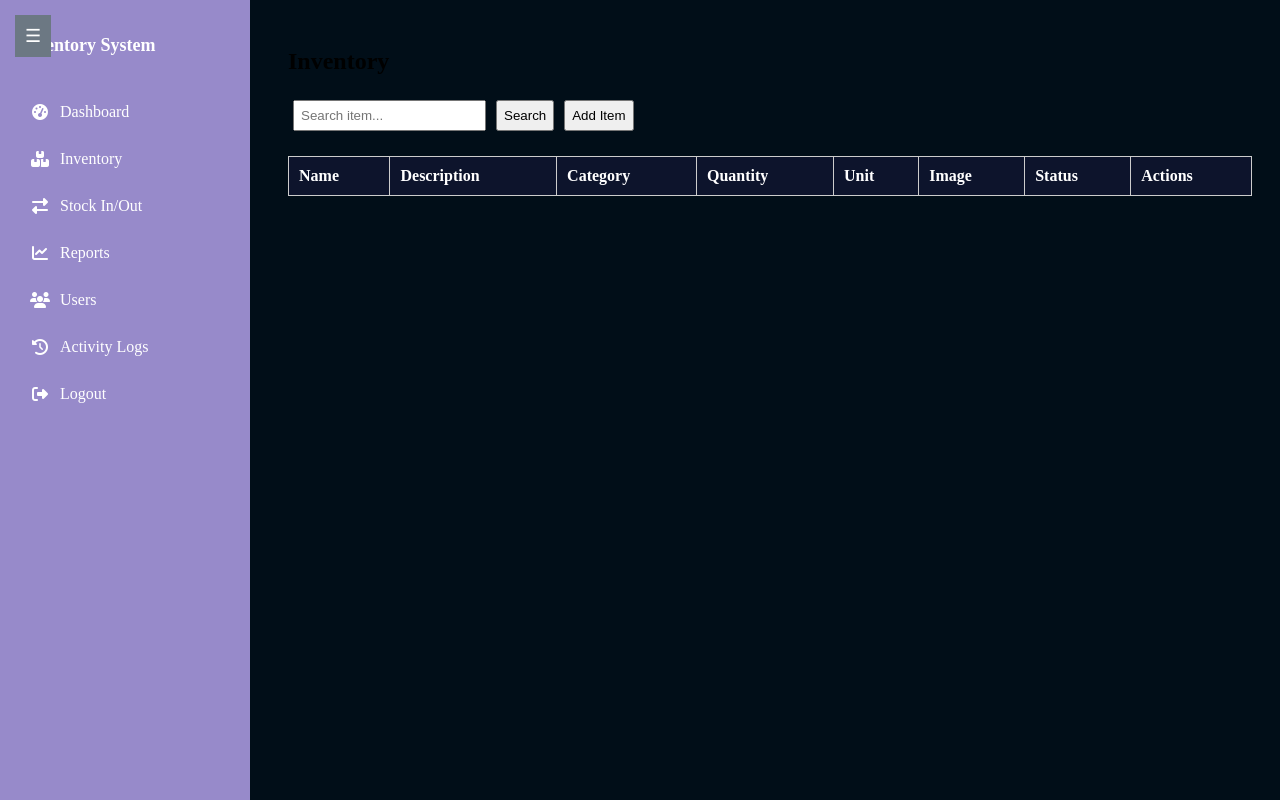
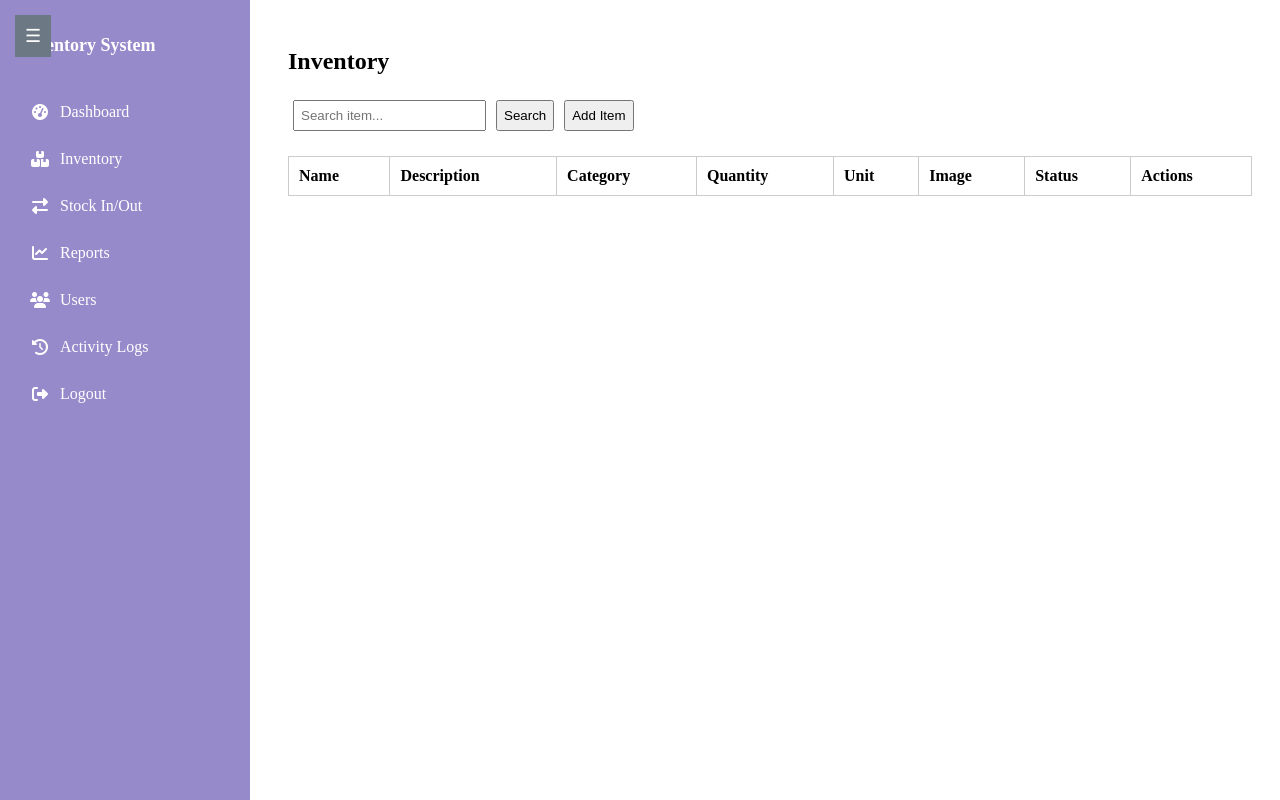
Before and after one commit to ImJennyLyn/Inventory_System, a PHP site: page /inventory.php in a window 1280 px wide. Run offline with PHP 8.4, Linux system fonts and the light colour scheme; lists and menus that the app fills with data are empty; some libraries are stand-ins or nearby versions.

Commit message:
modified inventory

```diff
--- a/inventory.php
+++ b/inventory.php
@@ -118,7 +118,7 @@ if ($_SERVER['REQUEST_METHOD'] === 'POST') {
   <script src="https://cdn.jsdelivr.net/npm/sweetalert2@11"></script>
   <style>
     .body {
-     background-color: rgb(1, 14, 24);
+     background-color: rgb(255, 255, 255);
 
     }
       .content {
@@ -136,16 +136,15 @@ if ($_SERVER['REQUEST_METHOD'] === 'POST') {
     table { width: 100%;
       border-collapse: collapse;
        margin-top: 20px;
-       color: white;
+       color: black;
      }
     th, td { padding: 10px; border: 1px solid #ccc; text-align: left; }
-    th { background-color:rgb(13, 20, 44); }
+    th { background-color:rgb(255, 255, 255); }
     input, button { margin: 5px; padding: 6px; }
   </style>
 </head>
-<body style="background-color: rgb(1, 14, 24);">
+<body >
   <div id="sidebar-placeholder"></div>
-
 
 <div id="app">
   <!-- Add/Edit Modal -->
```
